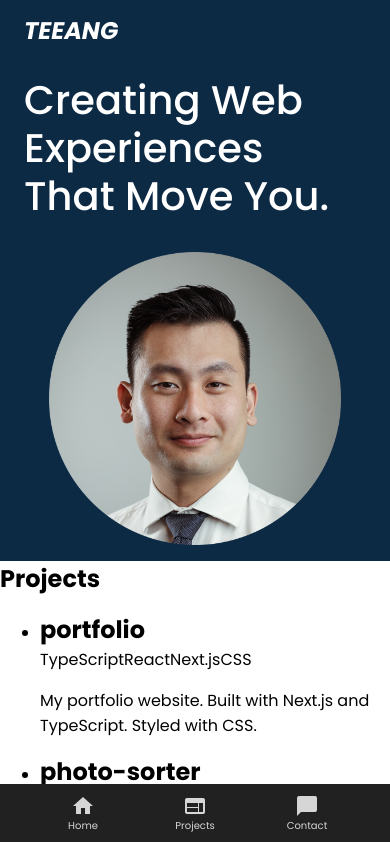
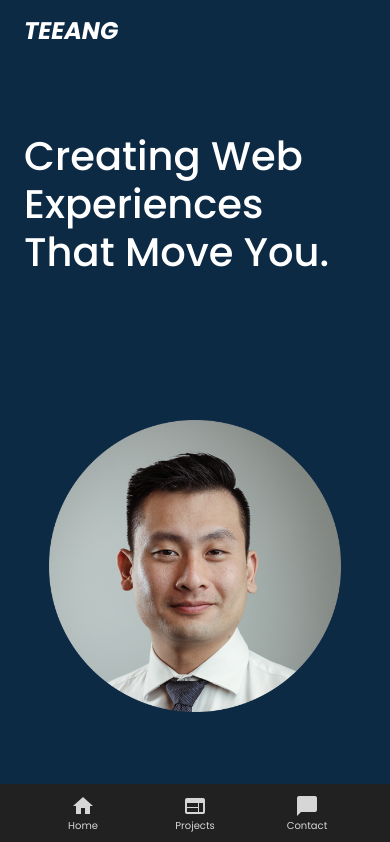
Before and after one commit to davidtaing/portfolio, a Next.js app: page / in a window 390 px wide. Shown: the top 842 px of the page. Built offline with nearby package versions, Linux system fonts and the light colour scheme.

Commit message:
style: add height property for mobile resolutions

```diff
--- a/src/components/HeroSection/index.tsx
+++ b/src/components/HeroSection/index.tsx
@@ -8,6 +8,8 @@ const StyledSection = styled.section`
   grid-template-areas:
     "text"
     "image";
+  max-height: calc(1080px - 120px);
+  height: calc(100vh - 120px);
 
   .hero-container--image,
   .hero-container--text {
```
